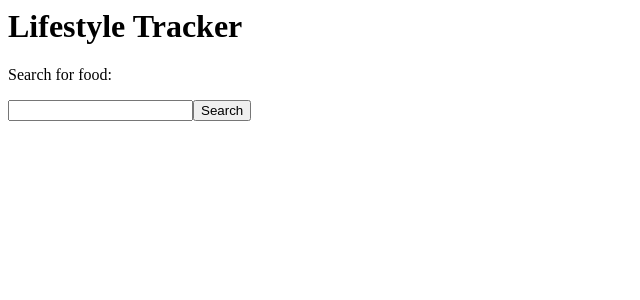
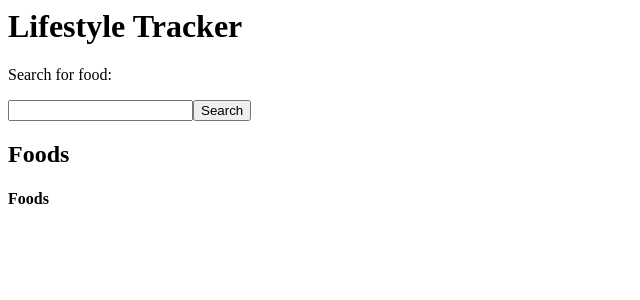
Before and after one commit to alyssabchew/solo-project, a React app: page / in a window 1280 px wide. Shown: the top 300 px of the page, without its empty margins (0-640 px from the left). Built offline with nearby package versions, Linux system fonts and the light colour scheme; no server answers.

Commit message:
need to move functionality to the reducers? and render boxes

```diff
--- a/Client/App.jsx
+++ b/Client/App.jsx
@@ -6,7 +6,7 @@ import MainContainer from "./MainContainer.jsx";
    constructor(props){
      super(props);
      this.state = {
-      foodName: 'banana',
+      foodName: '',
       searchInput: '',
     }
     this.handleSearch = this.handleSearch.bind(this);
@@ -19,7 +19,6 @@ import MainContainer from "./MainContainer.jsx";
    render(){
      return(
        <div>
-         {/* <MainContainer/> */}
          <p>Search for food:</p>
          <form>
            <input
@@ -28,6 +27,7 @@ import MainContainer from "./MainContainer.jsx";
              onChange={this.handleChange} />
            <button type="submit" onClick={this.handleSearch}>Search</button>
          </form>
+         <MainContainer/>
        </div>
      );
    }
--- /dev/null
+++ b/Client/Components/Food.jsx
@@ -0,0 +1,9 @@
+import React from 'react';
+
+const Food = props => (
+  <div className="foodBox">
+    <h5>FOOD RENDERS</h5>
+  </div>
+);
+
+export default Food;
--- a/Client/Components/foodContainer.jsx
+++ b/Client/Components/foodContainer.jsx
@@ -1,21 +1,37 @@
 import React from 'react';
+import Food from './Food.jsx';
 
 const FoodContainer = props => {
   // constructor(props) {
   //   super(props);
   //   // this.handleSearch = this.handleSearch.bind(this);
   // }
-  let val = '';
+  // search now handled in App
+  // let val = '';
+
+  const Foods = [];
+
+  // for (const food of props.foods) {
+  //   Foods.push(
+  //     Food({
+  //       ...food
+  //     })
+  //   )
+  // }
+  console.log(Foods);
+
   return (
-    <div className="innerBox">
-      <h3 id="header">Foods!</h3>
-      <form>
+    <div className="displayBox">
+      <h4>Foods</h4>
+      {Foods}
+      {/* <h3 id="header">Foods!</h3> */}
+      {/* <form>
         <input
           type="text"
           // value={value}
           onChange={(e) => { val = e.target.value; console.log(val); }} />
         <button type="submit" onClick={(e) => { val && props.addFood(val); e.preventDefault(); } }>Search</button>
-      </form>
+      </form> */}
         {/* {getFoodData("fried tofu")} */}
     </div>
   );
--- a/Client/MainContainer.jsx
+++ b/Client/MainContainer.jsx
@@ -30,7 +30,7 @@ import FoodContainer from './Components/FoodContainer.jsx';
      return (
        <div className="container">
          <div className="outerBox">
-          <h2 id="header">Search for food</h2>
+          <h2 id="header">Foods</h2>
           <FoodContainer addFood={this.props.addFood}/>
          </div>
        </div>
--- a/Client/api/getFoodData.js
+++ b/Client/api/getFoodData.js
@@ -57,6 +57,7 @@ const getFoodData = () => {
   // const foodUrl = `https://api.nal.usda.gov/fdc/v1/foods/search?query=${food}&pageSize=2&api_key=fY2Hwd4z2CmBvNEgBElnaoZAsrSkA8dmsYa1rGfT`
   const foodSearch = (food) => {
     const foodUrl = `https://api.nal.usda.gov/fdc/v1/foods/search?query=${food}&pageSize=2&api_key=fY2Hwd4z2CmBvNEgBElnaoZAsrSkA8dmsYa1rGfT`
+    // ONLY RETURN FETCH CALLS - OTHERWISE, HIT ERRORS BECAUSE PROMISE CHAINING TWICE
     return fetch(foodUrl)
     // .then(res => res.json())
     // .then(res => {
```
Also changed, not shown: 1 other file (tests, documents, lock files or other folders).
